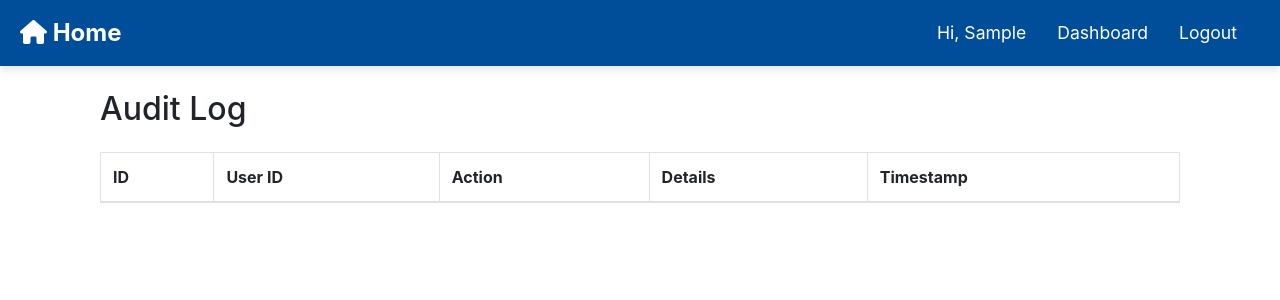
After one commit to codeperfectplus/GoldSilverBilling, a Flask app: page /admin/audit_log in a window 1280 px wide. The commit adds this page. Shown: the top 300 px of the page. Run offline with Flask 3, Linux system fonts and the light colour scheme; a user stored in the database is signed in; tables that the repository leaves empty hold one stand-in row (values such as "Sample post"); lists and menus that the app fills with data are empty; some libraries are stand-ins or nearby versions.

Commit message:
chore: :sparkles: audit logs added

```diff
--- a/app.py
+++ b/app.py
@@ -47,6 +47,8 @@ def load_config() -> dict:
 app.config.update(load_config())
 
 # Define the database models
+
+
 class GoldTransaction(db.Model):
     id = db.Column(db.Integer, primary_key=True)
     weight = db.Column(db.Float, nullable=False)
@@ -56,6 +58,7 @@ class GoldTransaction(db.Model):
     tax = db.Column(db.Float, nullable=False)
     total = db.Column(db.Float, nullable=False)
     timestamp = db.Column(db.DateTime, default=datetime.utcnow)
+
 
 class SilverTransaction(db.Model):
     id = db.Column(db.Integer, primary_key=True)
@@ -85,6 +88,17 @@ class Settings(db.Model):
     id = db.Column(db.Integer, primary_key=True)
     currency = db.Column(db.String(10), nullable=False)
     theme = db.Column(db.String(10), nullable=False)
+
+
+class AuditLog(db.Model):
+    id = db.Column(db.Integer, primary_key=True)
+    user_id = db.Column(db.Integer, db.ForeignKey('user.id'), nullable=False)
+    action = db.Column(db.String(255), nullable=False)
+    timestamp = db.Column(db.DateTime, default=datetime.utcnow)
+    details = db.Column(db.Text, nullable=True)
+
+    def __repr__(self):
+        return f"AuditLog('{self.user_id}', '{self.action}', '{self.timestamp}')"
 
 
 # Create the database
@@ -337,6 +351,7 @@ def login():
         user = User.query.filter_by(email=email).first()
         if user and bcrypt.check_password_hash(user.password, password):
             login_user(user)
+            log_action(user.id, 'Login')
             return redirect(url_for('dashboard'))
     return render_template('login.html')
 
@@ -376,6 +391,7 @@ def dashboard():
 @app.route("/logout")
 def logout():
     logout_user()
+    log_action(current_user.id, 'Logout')
     return redirect(url_for('login'))
 
 
@@ -425,10 +441,28 @@ def settings():
         db.session.add(settings)
         db.session.commit()
         flash('Settings updated successfully!', 'success')
+        log_action(current_user.id, 'System Settings Change', details=f"Currency set to {currency}, Theme set to {theme}")
         return redirect(url_for('settings'))
 
     settings = Settings.query.first()
     return render_template('settings.html', settings=settings)
 
+
+def log_action(user_id, action, details=None):
+    log_entry = AuditLog(user_id=user_id, action=action, details=details)
+    db.session.add(log_entry)
+    db.session.commit()
+
+
+@app.route('/admin/audit_log')
+@login_required
+def audit_log():
+    if current_user.user_level != 'admin':
+        return redirect(url_for('home'))
+
+    logs = AuditLog.query.order_by(AuditLog.timestamp.desc()).all()
+    return render_template('audit_log.html', logs=logs)
+
+
 if __name__ == '__main__':
     app.run(debug=True)
--- a/templates/admin_dashboard.html
+++ b/templates/admin_dashboard.html
@@ -41,7 +41,7 @@
             <li><a href="{{ url_for('manage_users') }}">User Management</a></li>
             <li><a href="{{ url_for('history') }}">History</a></li>
             <li><a href="{{ url_for('settings') }}">System Settings</a></li>
-            <li><span class="disabled-link">Audit Logs</span></li>
+            <li><a href="{{ url_for('audit_log') }}">Audit Logs</a></li>
         </ul>
     </div>
 </div>
--- /dev/null
+++ b/templates/audit_log.html
@@ -0,0 +1,33 @@
+{% extends 'base/base.html' %}
+{% block title %}Audit Log{% endblock %}
+{% block styles %}
+<link rel="stylesheet" href="{{ url_for('static', filename='css/audit_log.css') }}">
+{% endblock %}
+
+{% block content %}
+    <div class="container mt-4">
+        <h2>Audit Log</h2>
+        <table class="table table-bordered table-striped mt-4">
+            <thead>
+                <tr>
+                    <th>ID</th>
+                    <th>User ID</th>
+                    <th>Action</th>
+                    <th>Details</th>
+                    <th>Timestamp</th>
+                </tr>
+            </thead>
+            <tbody>
+                {% for log in logs %}
+                <tr>
+                    <td>{{ log.id }}</td>
+                    <td>{{ log.user_id }}</td>
+                    <td>{{ log.action }}</td>
+                    <td>{{ log.details }}</td>
+                    <td>{{ log.timestamp }}</td>
+                </tr>
+                {% endfor %}
+            </tbody>
+        </table>
+    </div>
+{% endblock %}
```
Also changed, not shown: static/css/audit_log.css (added).
